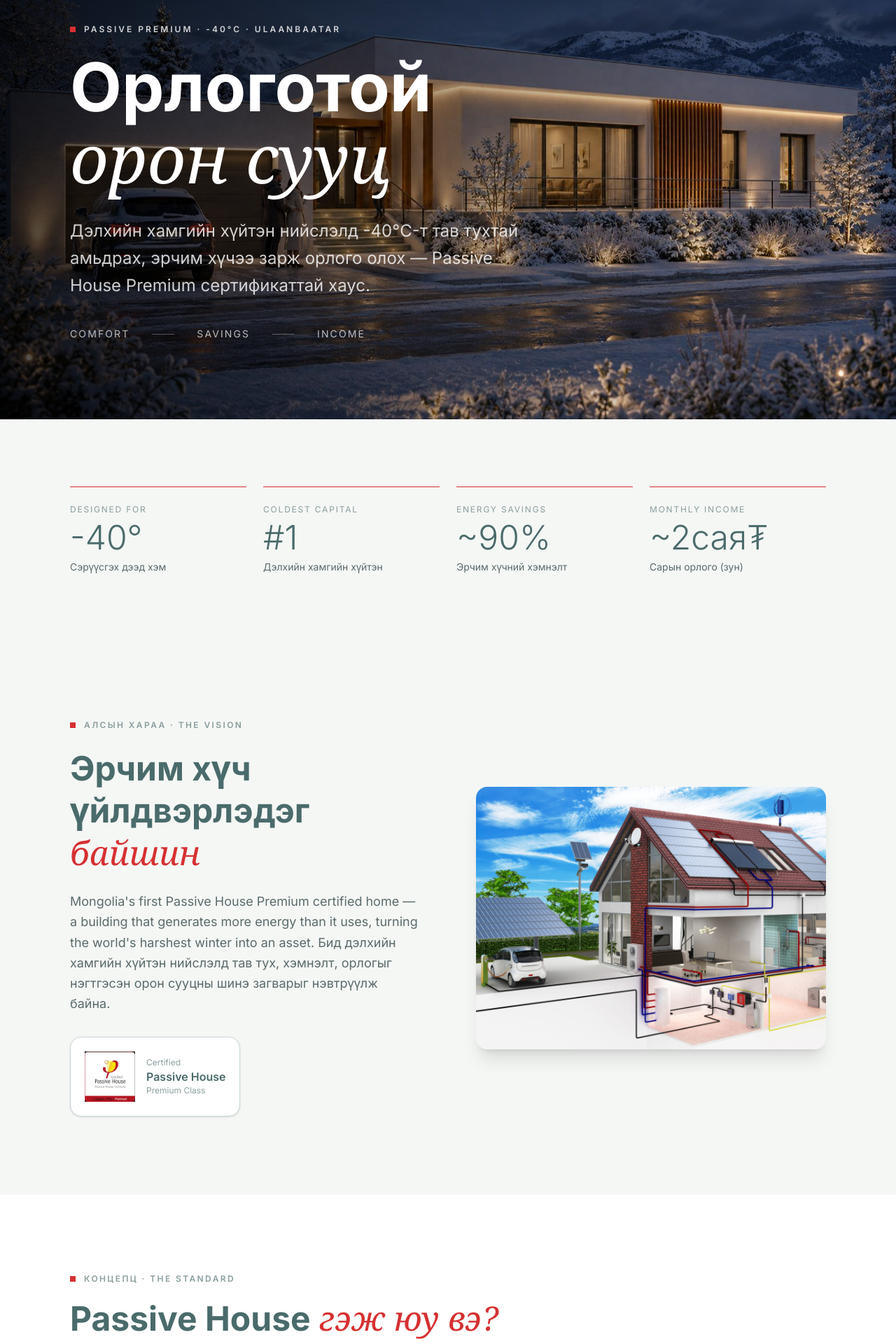
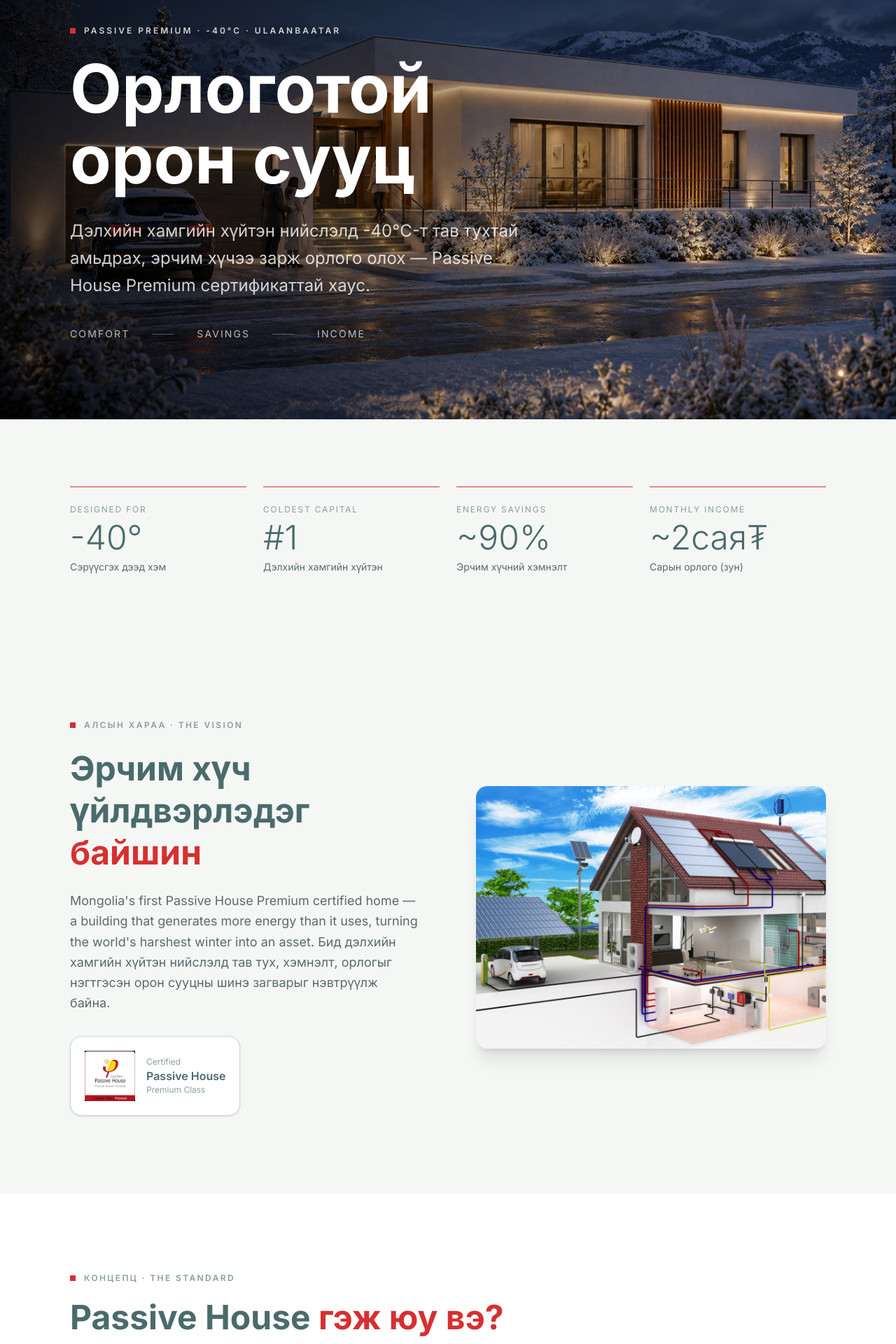
Before and after one commit to elikjandlt/TechInvent, a Next.js app: page /en/passive-premium in a window 1280 px wide. Shown: the part 121-2041 px from the top of the page at 70% size. Built offline with nearby package versions, Linux system fonts and the light colour scheme; no server answers.

Commit message:
style: remove serif/italic fonts from passive premium page for consistency

```diff
--- a/src/app/[locale]/passive-premium/page.tsx
+++ b/src/app/[locale]/passive-premium/page.tsx
@@ -129,7 +129,7 @@ export default function PassivePremiumPage() {
             <h1 className="text-5xl md:text-7xl lg:text-8xl font-bold text-white mb-8 leading-[1.05]">
               Орлоготой
               <br />
-              <span className="italic font-serif font-normal">орон сууц</span>
+              <span className="">орон сууц</span>
             </h1>
 
             <p className="text-lg md:text-2xl text-white/80 max-w-2xl leading-relaxed mb-10">
@@ -190,7 +190,7 @@ export default function PassivePremiumPage() {
               <h2 className="text-3xl md:text-5xl font-bold text-secondary mb-6 leading-tight">
                 Эрчим хүч үйлдвэрлэдэг
                 <br />
-                <span className="italic font-serif font-normal text-primary">байшин</span>
+                <span className="text-primary">байшин</span>
               </h2>
 
               <p className="text-text-secondary leading-relaxed mb-8 text-lg">
@@ -245,7 +245,7 @@ export default function PassivePremiumPage() {
           </div>
 
           <h2 className="text-3xl md:text-5xl font-bold text-secondary mb-6">
-            Passive House <span className="italic font-serif font-normal text-primary">гэж юу вэ?</span>
+            Passive House <span className="text-primary">гэж юу вэ?</span>
           </h2>
 
           <p className="text-lg text-text-secondary max-w-3xl leading-relaxed mb-16">
@@ -313,7 +313,7 @@ export default function PassivePremiumPage() {
           </div>
 
           <h2 className="text-3xl md:text-5xl font-bold text-secondary mb-12">
-            Яагаад Монголд <span className="italic font-serif font-normal text-primary">бэрхшээлтэй</span> вэ?
+            Яагаад Монголд <span className="text-primary">бэрхшээлтэй</span> вэ?
           </h2>
 
           <div className="grid grid-cols-2 md:grid-cols-4 gap-6 mb-12">
@@ -347,7 +347,7 @@ export default function PassivePremiumPage() {
             <p className="text-xl md:text-2xl font-medium mb-2">
               Хамгийн хатуу нөхцөл бол хамгийн том нотолгоо. Энд бүтэх юм бол хаана ч бүтнэ.
             </p>
-            <p className="text-text-secondary italic">
+            <p className="text-text-secondary">
               If a Passive Premium home works in the world&apos;s coldest capital, it works anywhere.
             </p>
           </motion.div>
@@ -388,7 +388,7 @@ export default function PassivePremiumPage() {
               </div>
 
               <h2 className="text-3xl md:text-5xl font-bold text-secondary mb-8">
-                Орчин үеийн <span className="italic font-serif font-normal text-primary">нэг давхар хаус</span>
+                Орчин үеийн <span className="text-primary">нэг давхар хаус</span>
               </h2>
 
               <div className="space-y-6">
@@ -423,7 +423,7 @@ export default function PassivePremiumPage() {
           </div>
 
           <h2 className="text-3xl md:text-5xl font-bold text-secondary mb-12">
-            Технологийн <span className="italic font-serif font-normal text-primary">дөрвөн тулгуур</span>
+            Технологийн <span className="text-primary">дөрвөн тулгуур</span>
           </h2>
 
           <div className="grid grid-cols-1 md:grid-cols-2 lg:grid-cols-4 gap-6">
@@ -461,7 +461,7 @@ export default function PassivePremiumPage() {
           </div>
 
           <h2 className="text-3xl md:text-5xl font-bold text-secondary mb-12">
-            Гурван давхар <span className="italic font-serif font-normal text-primary">үнэ цэнэ</span>
+            Гурван давхар <span className="text-primary">үнэ цэнэ</span>
           </h2>
 
           <div className="grid grid-cols-1 md:grid-cols-3 gap-6">
@@ -475,7 +475,7 @@ export default function PassivePremiumPage() {
                 className="bg-white border border-border rounded-2xl p-8 hover:shadow-lg transition-shadow"
               >
                 <val.icon className="w-10 h-10 text-primary mb-6" />
-                <p className="text-2xl font-serif italic text-secondary mb-1">{val.title}</p>
+                <p className="text-2xl text-secondary mb-1">{val.title}</p>
                 <p className="text-sm font-semibold tracking-[0.15em] text-text-muted mb-4">{val.mnTitle}</p>
                 <p className="text-text-secondary leading-relaxed">{val.desc}</p>
               </motion.div>
@@ -495,7 +495,7 @@ export default function PassivePremiumPage() {
           </div>
 
           <h2 className="text-3xl md:text-5xl font-bold text-secondary mb-12">
-            Барилгын төлөвлөгөө — <span className="italic font-serif font-normal text-primary">2026</span>
+            Барилгын төлөвлөгөө — <span className="text-primary">2026</span>
           </h2>
 
           <div className="grid grid-cols-1 md:grid-cols-2 lg:grid-cols-4 gap-6">
@@ -547,7 +547,7 @@ export default function PassivePremiumPage() {
               <p className="text-7xl md:text-9xl font-light text-secondary mb-6">2027</p>
 
               <h2 className="text-3xl md:text-5xl font-bold text-secondary mb-6">
-                Дараагийн төсөл — <span className="italic font-serif font-normal text-primary">Passive Condo</span>
+                Дараагийн төсөл — <span className="text-primary">Passive Condo</span>
               </h2>
 
               <div className="space-y-4">
@@ -595,7 +595,7 @@ export default function PassivePremiumPage() {
             <p className="text-xs tracking-[0.2em] text-text-muted uppercase mb-4">COMFORT · SAVINGS · INCOME</p>
 
             <h2 className="text-3xl md:text-5xl font-bold text-secondary mb-6">
-              Passive Premium <span className="italic font-serif font-normal text-primary">Орлоготой орон сууц</span>
+              Passive Premium <span className="text-primary">Орлоготой орон сууц</span>
             </h2>
 
             <p className="text-lg text-text-secondary max-w-2xl mx-auto mb-8">
```
